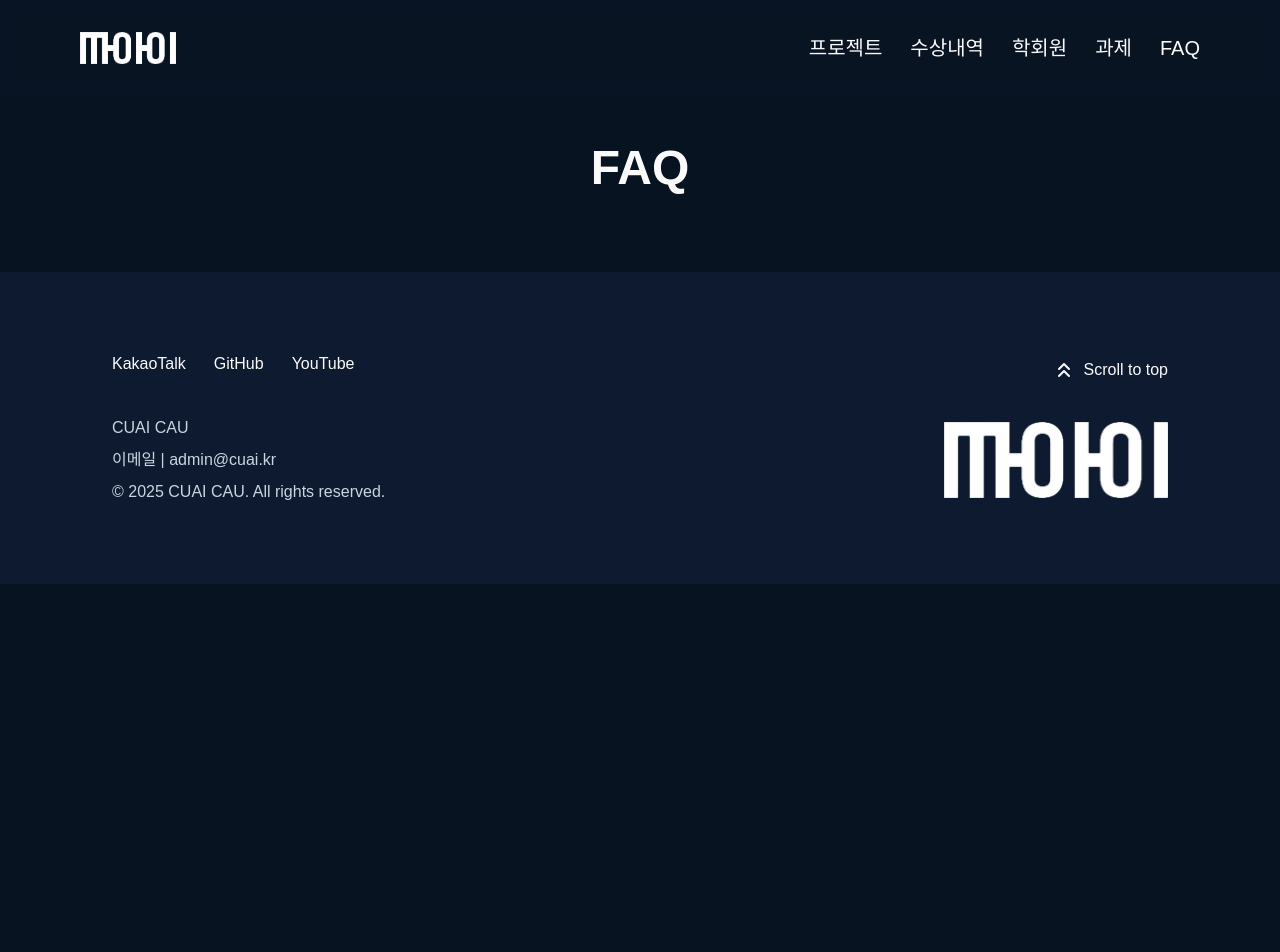
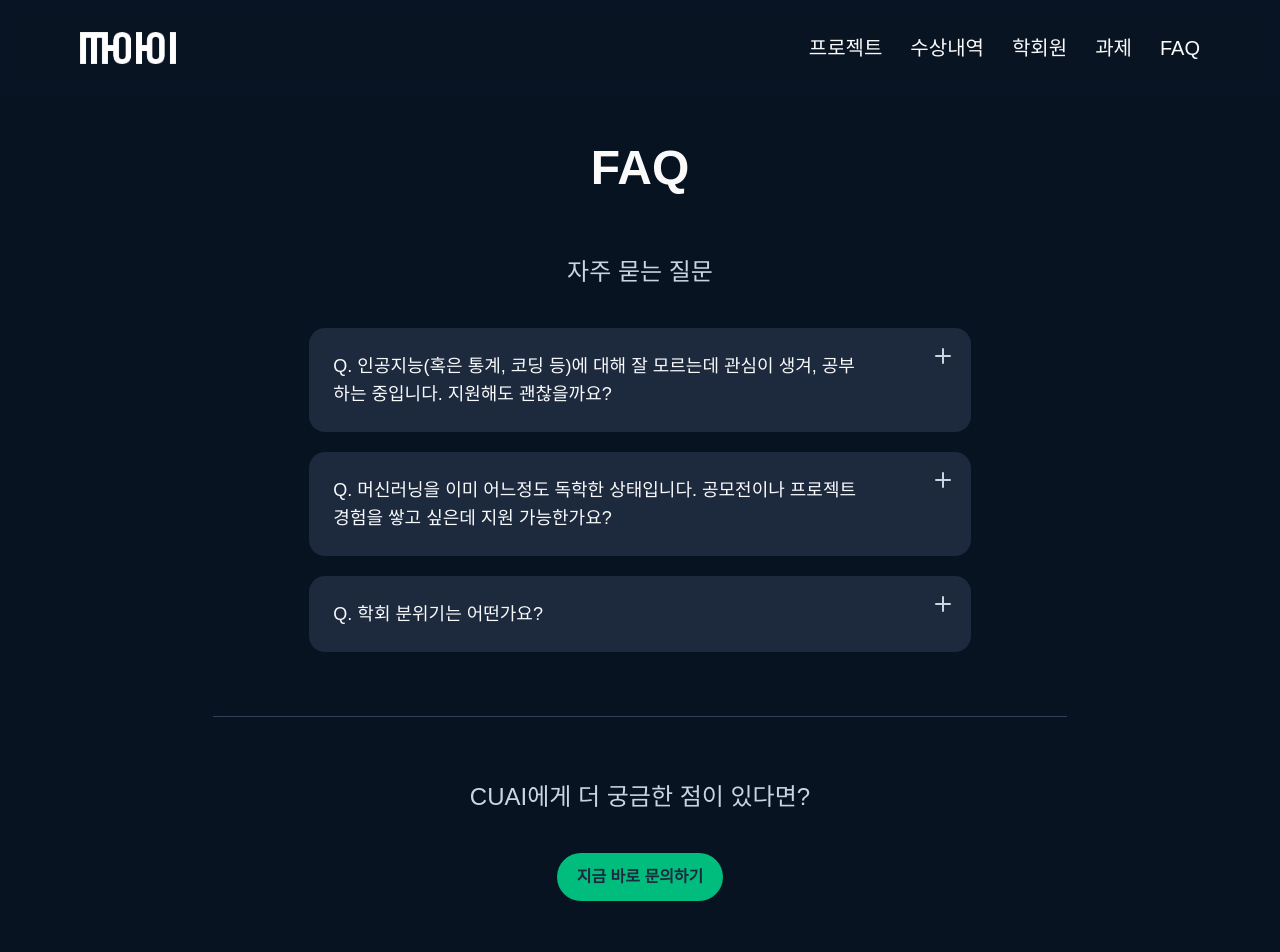
Before and after one commit to CUAI-CAU/CUAI_Webpage, a Next.js app in the folder frontend/: page /faq in a window 1280 px wide. Shown: the top 952 px of the page. Before the commit the page ends 800 px from the top, so only its background shows below. Built offline with nearby package versions, Linux system fonts and the light colour scheme.

Commit message:
frontend/feat: faq 페이지 추가

```diff
--- a/frontend/src/app/faq/page.tsx
+++ b/frontend/src/app/faq/page.tsx
@@ -1,9 +1,49 @@
-import { FadeInOnMount, TitledSection } from '@/components'
+'use client'
+
+import { FadeInOnMount, TitledSection, ToggleBox } from '@/components'
+import { FAQ } from '@/constants/faq'
+import { useState } from 'react'
 
 export default function FaqPage() {
+    const [openStates, setOpenStates] = useState<boolean[]>(FAQ.map(() => false))
+
+    const toggleIndex = (index: number) => {
+        setOpenStates((prev) => prev.map((value, i) => (i === index ? !value : value)))
+    }
+
     return (
         <FadeInOnMount className="flex justify-center items-center">
-            <TitledSection title="FAQ" className="w-3/4"></TitledSection>
+            <TitledSection title="FAQ" className="w-6/7 md:w-3/4 xl:w-2/3 2xl:w-1/2">
+                <div className="lg:px-24 flex flex-col items-center space-y-10">
+                    <div className="text-2xl text-slate-300">자주 묻는 질문</div>
+                    <div className="flex flex-col items-center space-y-5">
+                        {FAQ.map((faq, index) => (
+                            <ToggleBox
+                                key={index}
+                                title={faq.question}
+                                isOpen={openStates[index]}
+                                setIsOpen={() => toggleIndex(index)}
+                            >
+                                {faq.answer}
+                            </ToggleBox>
+                        ))}
+                    </div>
+                </div>
+
+                <div className="w-full border-b border-slate-700" />
+
+                <div className="flex flex-col items-center space-y-10">
+                    <div className="text-2xl text-slate-300 whitespace-nowrap">CUAI에게 더 궁금한 점이 있다면?</div>
+                    <button
+                        onClick={() => window.open('https://pf.kakao.com/_qxkxhxiK')}
+                        className="px-5 py-3 bg-emerald-500 text-slate-800 font-semibold rounded-full
+                        hover:translate-y-1 whitespace-nowrap
+                        transition duration-300 ease-in-out cursor-pointer"
+                    >
+                        지금 바로 문의하기
+                    </button>
+                </div>
+            </TitledSection>
         </FadeInOnMount>
     )
 }
--- /dev/null
+++ b/frontend/src/constants/faq.ts
@@ -0,0 +1,16 @@
+export const FAQ = [
+    {
+        question:
+            'Q. 인공지능(혹은 통계, 코딩 등)에 대해 잘 모르는데 관심이 생겨, 공부하는 중입니다. 지원해도 괜찮을까요?',
+        answer: 'A. 기본적인 Python 지식과 새로운 학문 및 프로젝트에 도전하고자 하는 열의만 있다면 충분히 참여하실 수 있습니다.',
+    },
+    {
+        question:
+            'Q. 머신러닝을 이미 어느정도 독학한 상태입니다. 공모전이나 프로젝트 경험을 쌓고 싶은데 지원 가능한가요?',
+        answer: 'A. Python 및 머신러닝, 딥러닝에 대한 기초적인 지식이 있다면 Advanced track으로 지원하시는 걸 권장드립니다.',
+    },
+    {
+        question: 'Q. 학회 분위기는 어떤가요?',
+        answer: 'A. 모두 스터디, 프로젝트에 열정적으로 임하고, 학습뿐만 아니라 마니또, 소모임, 회식 등을 통해 학회원분들 간의 친목을 다질 수 있는 다양한 컨텐츠가 준비되어 있습니다!',
+    },
+]
```
